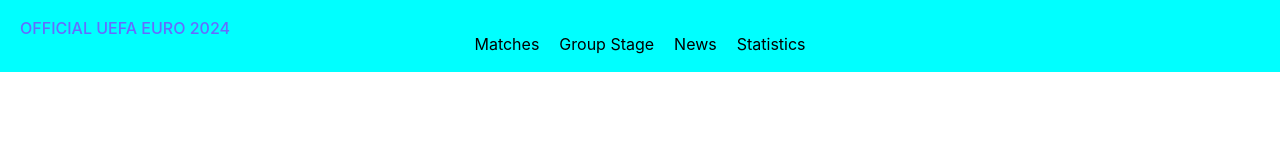
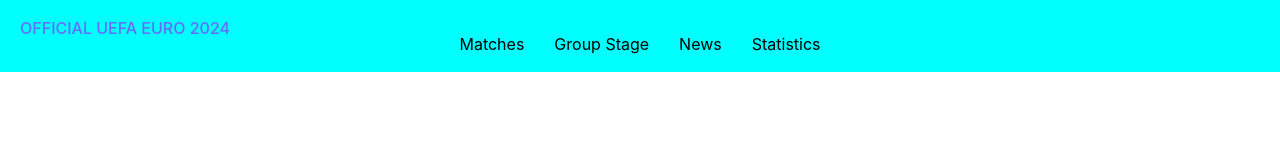
Before and after one commit to Stefan-Tasev/Sirma-Academy-May2024-JavaScript-Group-1, a React (Vite) app in the folder final-exam/: page / in a window 1280 px wide. Shown: the top 160 px of the page. Built offline with nearby package versions, Linux system fonts and the light colour scheme.

Commit message:
update home page

```diff
--- a/final-exam/src/Header.css
+++ b/final-exam/src/Header.css
@@ -3,9 +3,13 @@
     padding: 20px;
 }
 
+.home-header h1 {
+    font-size: 30px;
+}
+
 .home-header ul {
     display: flex;
-    gap: 20px;
+    gap: 30px;
     justify-content: center;
     align-items: center;
 }
```
